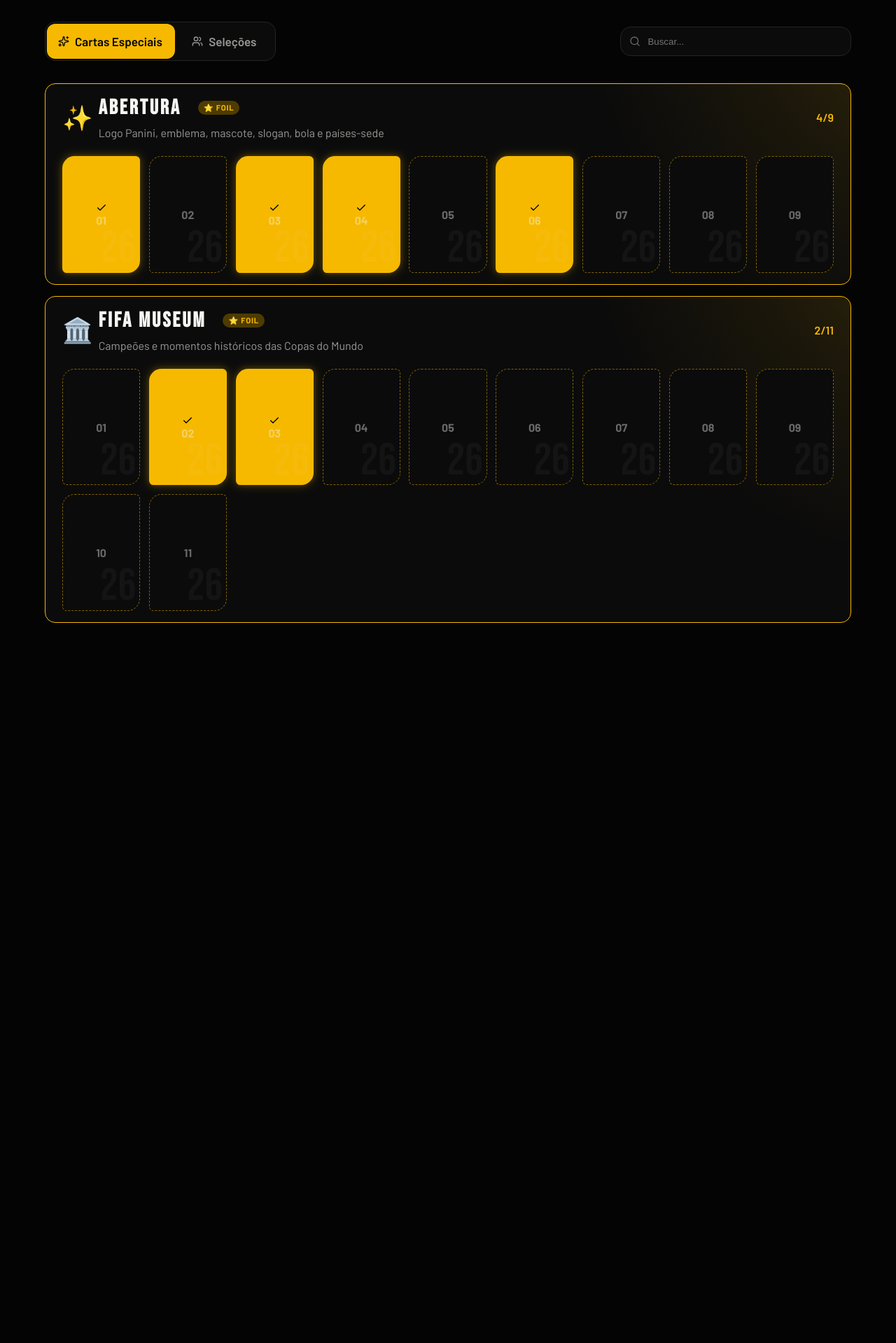
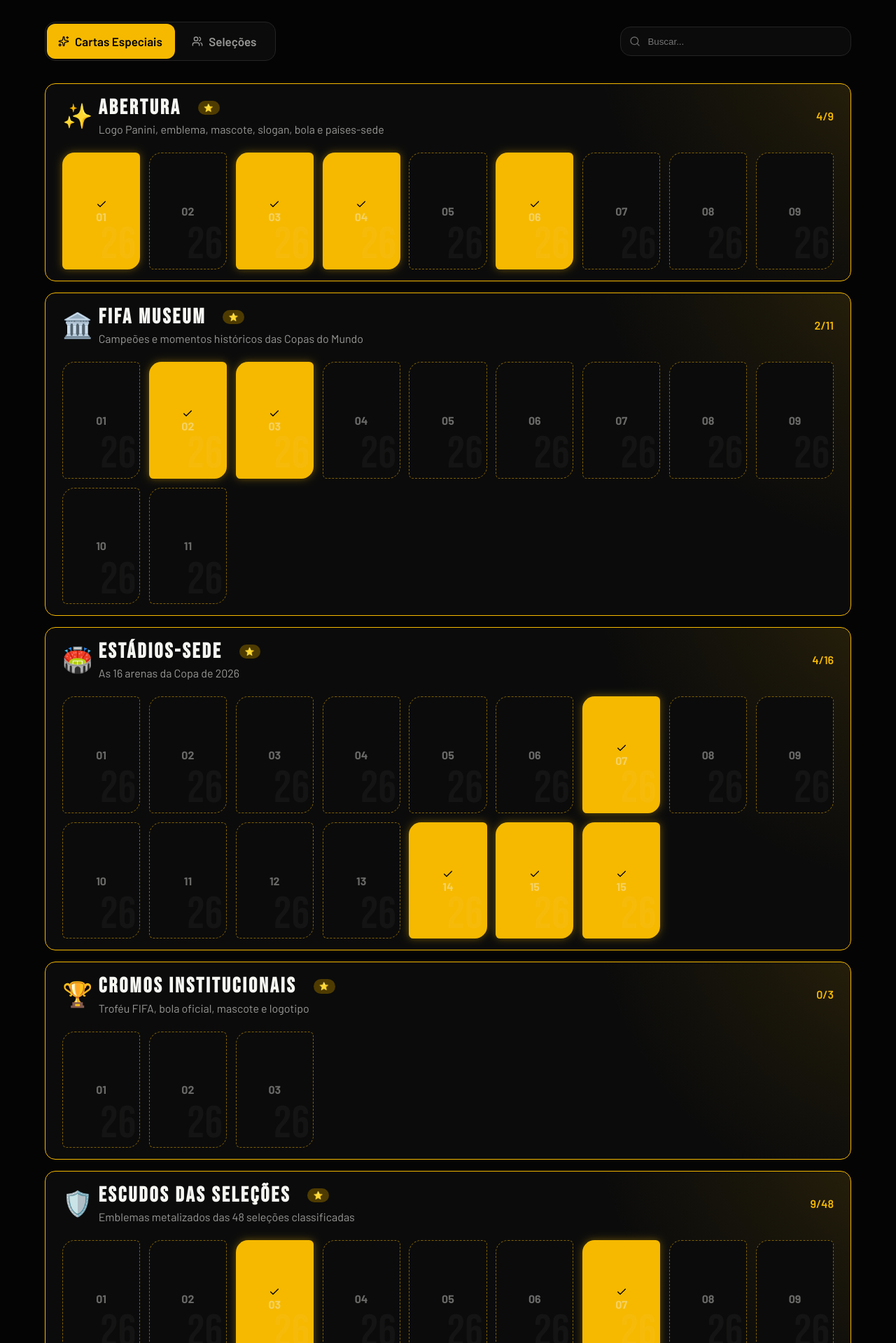
Before and after one commit to diegomendes80/We-26, a React (Vite) app in the folder We-26/: page / in a window 1280 px wide. Shown: the part 761-2680 px from the top of the page at 70% size. Before the commit the page ends 1651 px from the top, so only its background shows below. Built offline with nearby package versions, Linux system fonts and the light colour scheme.

Commit message:
especial container, footer - mobile included

```diff
--- a/We-26/src/App.jsx
+++ b/We-26/src/App.jsx
@@ -4,6 +4,7 @@
 import { Background } from "./components/Background/Background";
 import { Home } from "./components/Home/Home";
 import { MainSection } from "./components/Main/MainSection/MainSection";
+import { Footer } from "./components/Footer/Footer";
 
 function App() {
   return (
@@ -13,6 +14,7 @@
         <Header></Header>
         <Home></Home>
         <MainSection></MainSection>
+        <Footer></Footer>
       </main>
     </>
   );
--- /dev/null
+++ b/We-26/src/components/Footer/Footer.jsx
@@ -0,0 +1,11 @@
+import './footer.scss';
+
+export function Footer(){
+    return (
+        <section className="footer">
+            <p className="footer__text">
+                Feito para colecionadores · Copa 2026 · Não Oficial
+            </p>
+        </section>
+    )
+}
--- /dev/null
+++ b/We-26/src/components/Footer/footer.scss
@@ -0,0 +1,14 @@
+@use '../../abstract/var';
+
+.footer{
+    background-color: var.$color-background;
+    display: flex;
+    align-items: center;
+    justify-content: center;
+    border: 1px solid var.$color-border;
+    padding: 2rem 0;
+    .footer__text{
+        color:var.$color-foreground;
+        opacity: .6;
+    }
+}
--- a/We-26/src/components/Main/CardSection/CardSection.jsx
+++ b/We-26/src/components/Main/CardSection/CardSection.jsx
@@ -2,85 +2,146 @@
 import { EspecialContainer } from "./EspecialContainer/EspecialContainer";
 
 export function CardSection({ tab }) {
+  const abertura = [
+    { number: 1, marked: true },
+    { number: 2, marked: false },
+    { number: 3, marked: true },
+    { number: 4, marked: true },
+    { number: 5, marked: false },
+    { number: 6, marked: true },
+    { number: 7, marked: false },
+    { number: 8, marked: false },
+    { number: 9, marked: false },
+  ];
 
-      const abertura = [
-        {   number:1,
-            marked: true
-        },
-        {   number:2,
-            marked: false
-        },
-        {   number:3,
-            marked: true
-        },
-        {   number:4,
-            marked: true
-        },
-        {   number:5,
-            marked: false
-        },
-        {   number:6,
-            marked: true
-        },
-        {   number:7,
-            marked: false
-        },
-        {   number:8,
-            marked: false
-        },
-        {   number:9,
-            marked: false
-        }
-      ];
+  const fifaMuseum = [
+    { number: 1, marked: false },
+    { number: 2, marked: true },
+    { number: 3, marked: true },
+    { number: 4, marked: false },
+    { number: 5, marked: false },
+    { number: 6, marked: false },
+    { number: 7, marked: false },
+    { number: 8, marked: false },
+    { number: 9, marked: false },
+    { number: 10, marked: false },
+    { number: 11, marked: false },
+  ];
 
-      const fifaMuseum = [
-        {   number:1,
-            marked: false
-        },
-        {   number:2,
-            marked: true
-        },
-        {   number:3,
-            marked: true
-        },
-        {   number:4,
-            marked: false
-        },
-        {   number:5,
-            marked: false
-        },
-        {   number:6,
-            marked: false
-        },
-        {   number:7,
-            marked: false
-        },
-        {   number:8,
-            marked: false
-        },
-        {   number:9,
-            marked: false
-        },
-         {   number:10,
-            marked: false
-        },
-         {   number:11,
-            marked: false
-        }
+  const estadiosSede = [
+    { number: 1, marked: false },
+    { number: 2, marked: false },
+    { number: 3, marked: false },
+    { number: 4, marked: false },
+    { number: 5, marked: false },
+    { number: 6, marked: false },
+    { number: 7, marked: true },
+    { number: 8, marked: false },
+    { number: 9, marked: false },
+    { number: 10, marked: false },
+    { number: 11, marked: false },
+    { number: 12, marked: false },
+    { number: 13, marked: false },
+    { number: 14, marked: true },
+    { number: 15, marked: true },
+    { number: 15, marked: true },
+  ];
 
+  const cromos = [
+    { number: 1, marked: false },
+    { number: 2, marked: false },
+    { number: 3, marked: false },
+  ];
 
-      ];
+  const escudos = [
+    { number: 1, marked: false },
+    { number: 2, marked: false },
+    { number: 3, marked: true },
+    { number: 4, marked: false },
+    { number: 5, marked: false },
+    { number: 6, marked: false },
+    { number: 7, marked: true },
+    { number: 8, marked: false },
+    { number: 9, marked: false },
+    { number: 10, marked: false },
+    { number: 11, marked: false },
+    { number: 12, marked: true },
+    { number: 13, marked: false },
+    { number: 14, marked: false },
+    { number: 15, marked: false },
+    { number: 16, marked: false },
+    { number: 17, marked: true },
+    { number: 18, marked: false },
+    { number: 19, marked: false },
+    { number: 20, marked: false },
+    { number: 21, marked: false },
+    { number: 22, marked: false },
+    { number: 23, marked: true },
+    { number: 24, marked: false },
+    { number: 25, marked: false },
+    { number: 26, marked: false },
+    { number: 27, marked: false },
+    { number: 28, marked: false },
+    { number: 29, marked: true },
+    { number: 30, marked: false },
+    { number: 31, marked: false },
+    { number: 32, marked: false },
+    { number: 33, marked: false },
+    { number: 34, marked: false },
+    { number: 35, marked: true },
+    { number: 36, marked: false },
+    { number: 37, marked: false },
+    { number: 38, marked: false },
+    { number: 39, marked: false },
+    { number: 40, marked: false },
+    { number: 41, marked: true },
+    { number: 42, marked: false },
+    { number: 43, marked: false },
+    { number: 44, marked: false },
+    { number: 45, marked: false },
+    { number: 46, marked: false },
+    { number: 47, marked: true },
+    { number: 48, marked: false },
+  ];
 
+  if (tab === "especiais") {
+    return (
+      <section className="card-section">
+        <EspecialContainer
+          cards={abertura}
+          title="Abertura"
+          icon="✨"
+          description="Logo Panini, emblema, mascote, slogan, bola e países-sede"
+        ></EspecialContainer>
 
-    if(tab === "especiais"){
-        return (
+        <EspecialContainer
+          cards={fifaMuseum}
+          title="Fifa Museum"
+          icon="🏛️"
+          description="Campeões e momentos históricos das Copas do Mundo"
+        ></EspecialContainer>
 
-        <section className="card-section">
-            <EspecialContainer cards={abertura} title="Abertura" icon="✨" description="Logo Panini, emblema, mascote, slogan, bola e países-sede"></EspecialContainer>
+        <EspecialContainer
+          cards={estadiosSede}
+          title="Estádios-Sede"
+          icon="🏟️"
+          description="As 16 arenas da Copa de 2026"
+        ></EspecialContainer>
 
-            <EspecialContainer cards={fifaMuseum} title="Fifa Museum" icon="🏛️" description="Campeões e momentos históricos das Copas do Mundo"></EspecialContainer>
-        </section>
-        )
-    }
- ;
+        <EspecialContainer
+          cards={cromos}
+          title="Cromos Institucionais"
+          icon="🏆"
+          description="Troféu FIFA, bola oficial, mascote e logotipo"
+        ></EspecialContainer>
+
+        <EspecialContainer
+          cards={escudos}
+          title="Escudos das Seleções"
+          icon="🛡️"
+          description="Emblemas metalizados das 48 seleções classificadas"
+        ></EspecialContainer>
+      </section>
+    );
+  }
 }
--- a/We-26/src/components/Main/CardSection/EspecialContainer/EspecialContainer.jsx
+++ b/We-26/src/components/Main/CardSection/EspecialContainer/EspecialContainer.jsx
@@ -15,7 +15,7 @@
             <span className="header__icon">{icon}</span>
             <div className="header__info">
                 <div className="info__title">
-                    <h2>{title}</h2><span className="badge">⭐ FOIL</span>
+                    <h2>{title}</h2><span className="badge">⭐</span>
                 </div>
                 <p className="info__desc">{description}</p>
             </div>
--- a/We-26/src/components/Main/CardSection/EspecialContainer/especialContainer.scss
+++ b/We-26/src/components/Main/CardSection/EspecialContainer/especialContainer.scss
@@ -45,7 +45,7 @@
             display: flex;
             flex-direction: column;
             align-items: left;
-            gap: .5rem;
+            gap: .2rem;
 
             .info__title{
                 display: flex;
@@ -117,10 +117,10 @@
 
         .header__info{
             width: 70%;
-            // background-color: red;
+
             .info__title{
                 h2{
-                    font-size: 28px;
+                    font-size: 26px;
                 }
 
             }
--- a/We-26/src/components/Main/MainSection/MainSection.scss
+++ b/We-26/src/components/Main/MainSection/MainSection.scss
@@ -3,5 +3,6 @@
 .main-section{
     width: 100%;
     background-color: var.$color-background;
+    padding-bottom: 2rem;
     // padding: 0 3rem;
 }
```
